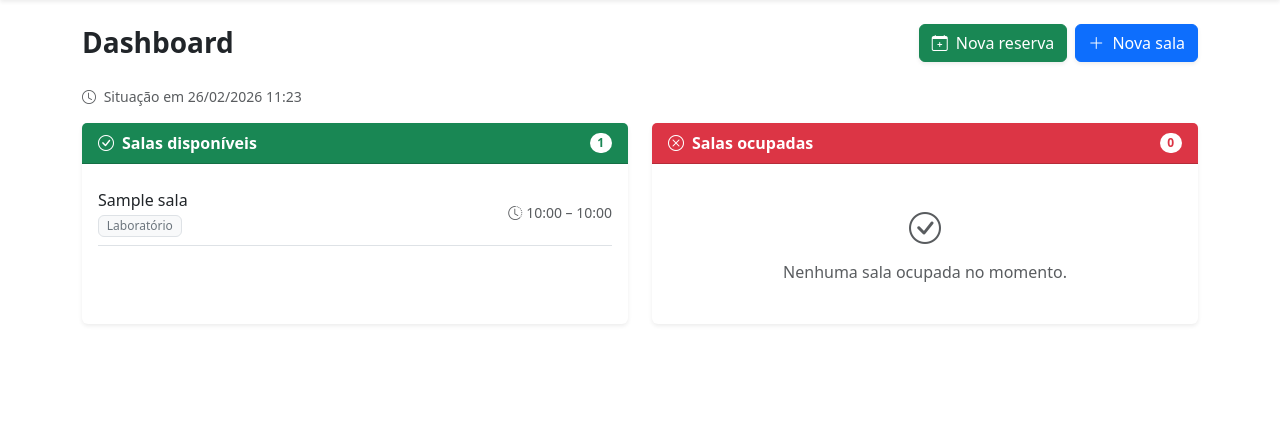
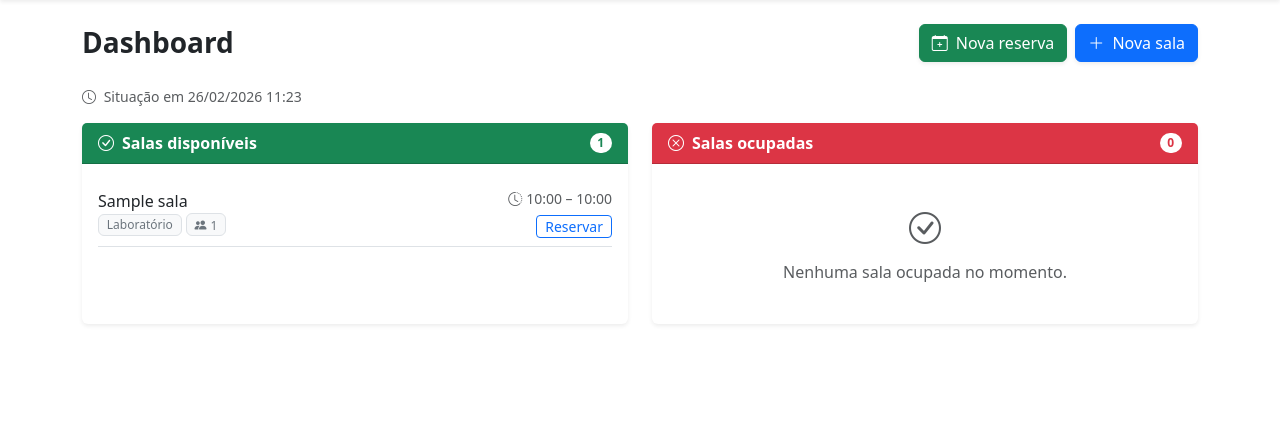
Before and after one commit to igorlnunes/gestao-salas-aula, a Django app: page /dashboard/ in a window 1280 px wide. Shown: the part 61-507 px from the top of the page. Run offline with Django 5.2, Linux system fonts and the light colour scheme; a user stored in the database is signed in; tables that the repository leaves empty hold one stand-in row (values such as "Sample post").

Commit message:
feat(frontend): Improve UX for room reservation and dashboard
- Dashboard: Display reservation time for occupied rooms instead of opening hours.
- Dashboard: Add 'Reservar' button for available rooms to pre-select room in reservation form.
- Dashboard: Display room capacity for available rooms.
- Reservation Form: Add JavaScript to pre-select room based on URL query parameter.
- Welcome Page: Show 'Go to Dashboard' button if user is authenticated.

Co-authored-by: igorlnunes <91508325+igorlnunes@users.noreply.github.com>

```diff
--- a/webapp/templates/webapp/dashboard.html
+++ b/webapp/templates/webapp/dashboard.html
@@ -33,11 +33,21 @@
                             <li class="list-group-item d-flex justify-content-between align-items-center bg-transparent px-0 border-bottom">
                                 <div>
                                     <span class="fw-medium d-block">{{ sala.nome }}</span>
-                                    <span class="badge bg-light text-secondary border fw-normal">{{ sala.get_tipo_display }}</span>
+                                    <div class="d-flex gap-1 align-items-center">
+                                        <span class="badge bg-light text-secondary border fw-normal">{{ sala.get_tipo_display }}</span>
+                                        <span class="badge bg-light text-secondary border fw-normal" title="Capacidade: {{ sala.capacidade }} pessoas">
+                                            <i class="bi bi-people-fill me-1"></i>{{ sala.capacidade }}
+                                        </span>
+                                    </div>
                                 </div>
-                                <small class="text-body-secondary">
-                                    <i class="bi bi-clock-history me-1"></i>{{ sala.hora_inicio|time:"H:i" }} – {{ sala.hora_fim|time:"H:i" }}
-                                </small>
+                                <div class="text-end">
+                                    <small class="text-body-secondary d-block mb-1">
+                                        <i class="bi bi-clock-history me-1"></i>{{ sala.hora_inicio|time:"H:i" }} – {{ sala.hora_fim|time:"H:i" }}
+                                    </small>
+                                    <a href="{% url 'reserva_create' %}?sala={{ sala.id }}" class="btn btn-sm btn-outline-primary py-0">
+                                        Reservar
+                                    </a>
+                                </div>
                             </li>
                         {% endfor %}
                     </ul>
@@ -70,7 +80,12 @@
                                     {% if reserva and reserva.usuario %}
                                         <div class="d-block mb-1"><i class="bi bi-person me-1"></i>{{ reserva.usuario.username }}</div>
                                     {% endif %}
-                                    <i class="bi bi-clock-history me-1"></i>{{ sala.hora_inicio|time:"H:i" }} – {{ sala.hora_fim|time:"H:i" }}
+                                    <i class="bi bi-clock-history me-1"></i>
+                                    {% if reserva %}
+                                        {{ reserva.data_hora_inicio|date:"H:i" }} – {{ reserva.data_hora_fim|date:"H:i" }}
+                                    {% else %}
+                                        {{ sala.hora_inicio|time:"H:i" }} – {{ sala.hora_fim|time:"H:i" }}
+                                    {% endif %}
                                 </small>
                             </li>
                         {% endfor %}
```
Also changed, not shown: webapp/templates/webapp/reserva_form.html (+12 -0 lines).
